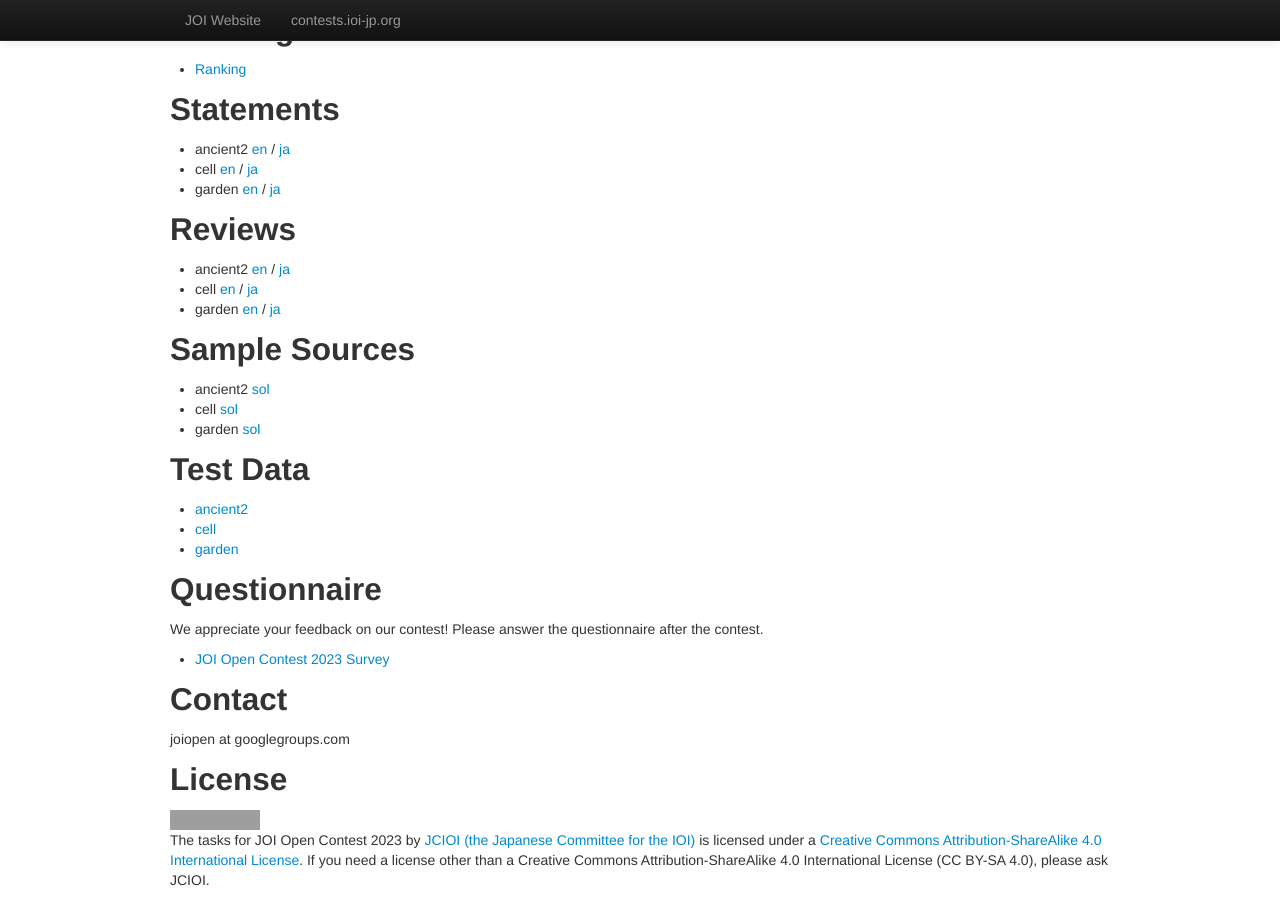
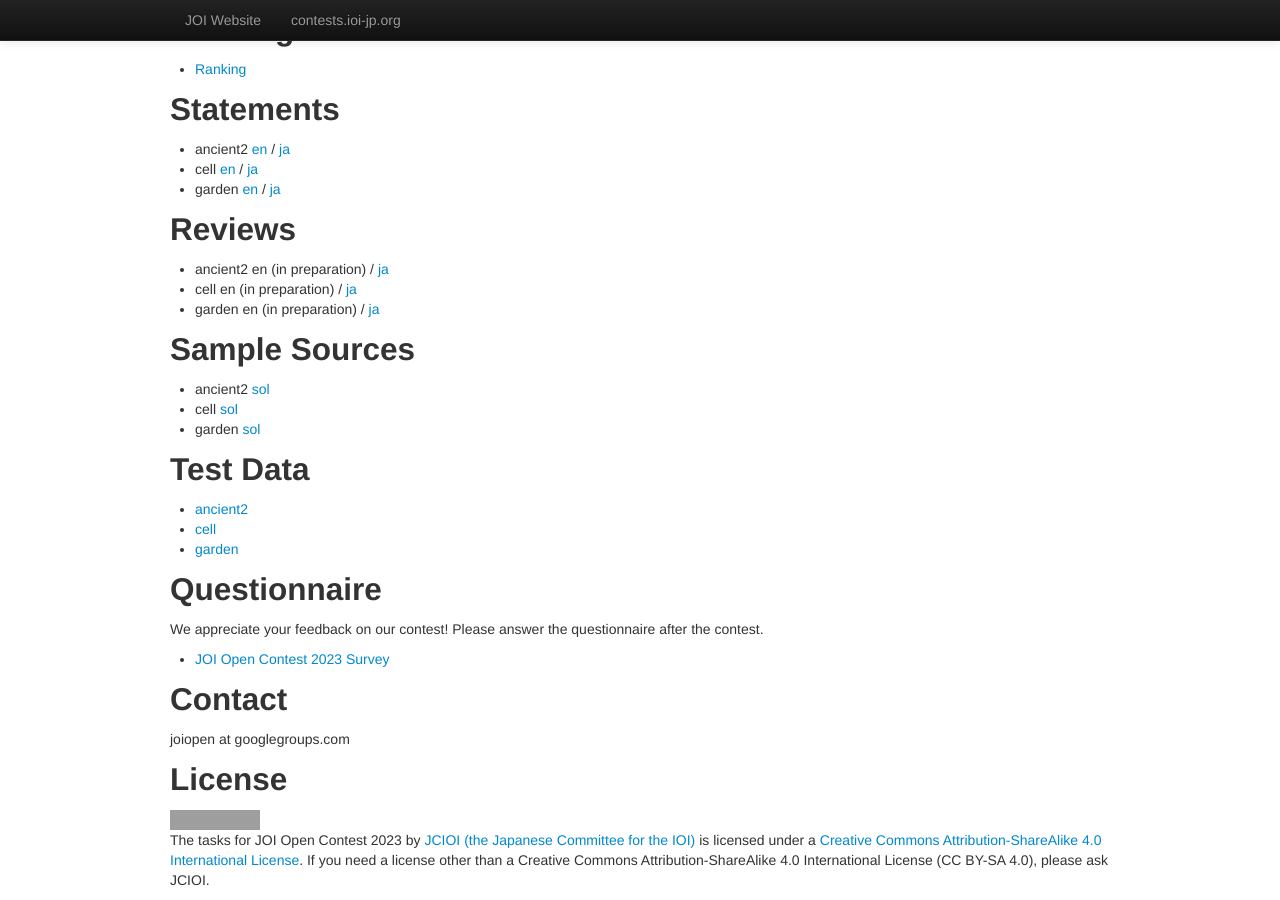
Before and after one commit to jcioi/joi-contests-site, a Jekyll site: the page built from open-2023/index.md, in a window 1280 px wide and 900 px high, scrolled down 1181 px. Built offline with Jekyll 4.4.1, drawn with Linux system fonts in a browser that asks for light colours; grey boxes are pictures that could not be loaded.

Commit message:
Modify open-2023

```diff
--- a/open-2023/index.md
+++ b/open-2023/index.md
@@ -97,9 +97,9 @@ Rules that are not same as IOI 2017 Rule:
 
 ## Reviews
 
-- ancient2 [en]({{ site.datadir }}/open-2023/ancient2/2023-open-ancient2-sol-en.pdf) / [ja]({{ site.datadir }}/open-2023/ancient2/2023-open-ancient2-sol.pdf)
-- cell [en]({{ site.datadir }}/open-2023/cell/2023-open-cell-sol-en.pdf) / [ja]({{ site.datadir }}/open-2023/cell/2023-open-cell-sol.pdf)
-- garden [en]({{ site.datadir }}/open-2023/garden/2023-open-garden-sol-en.pdf) / [ja]({{ site.datadir }}/open-2023/garden/2023-open-garden-sol.pdf)
+- ancient2 en (in preparation) / [ja]({{ site.datadir }}/open-2023/ancient2/2023-open-ancient2-sol.pdf)
+- cell en (in preparation) / [ja]({{ site.datadir }}/open-2023/cell/2023-open-cell-sol.pdf)
+- garden en (in preparation) / [ja]({{ site.datadir }}/open-2023/garden/2023-open-garden-sol.pdf)
 
 ## Sample Sources
 
```
